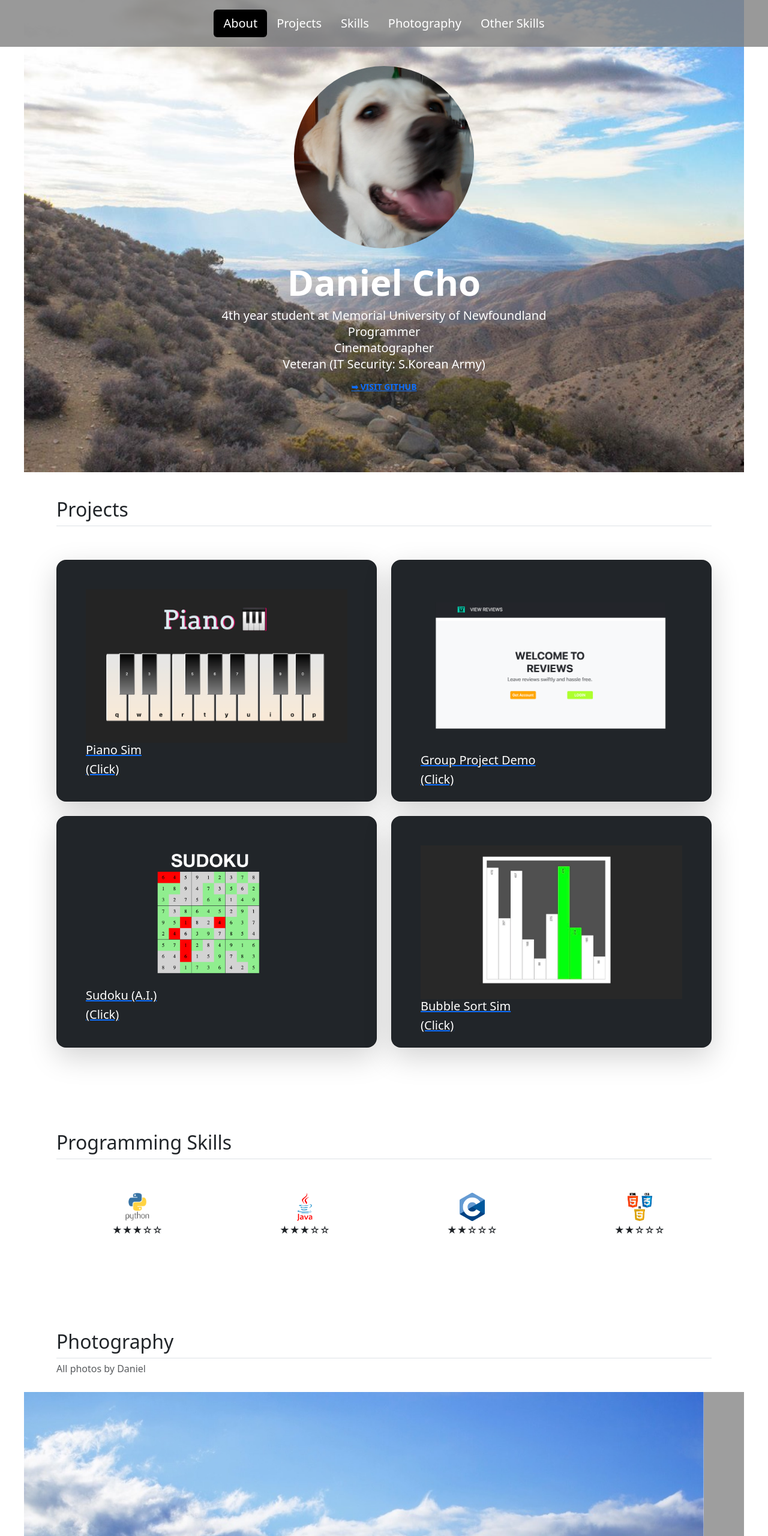
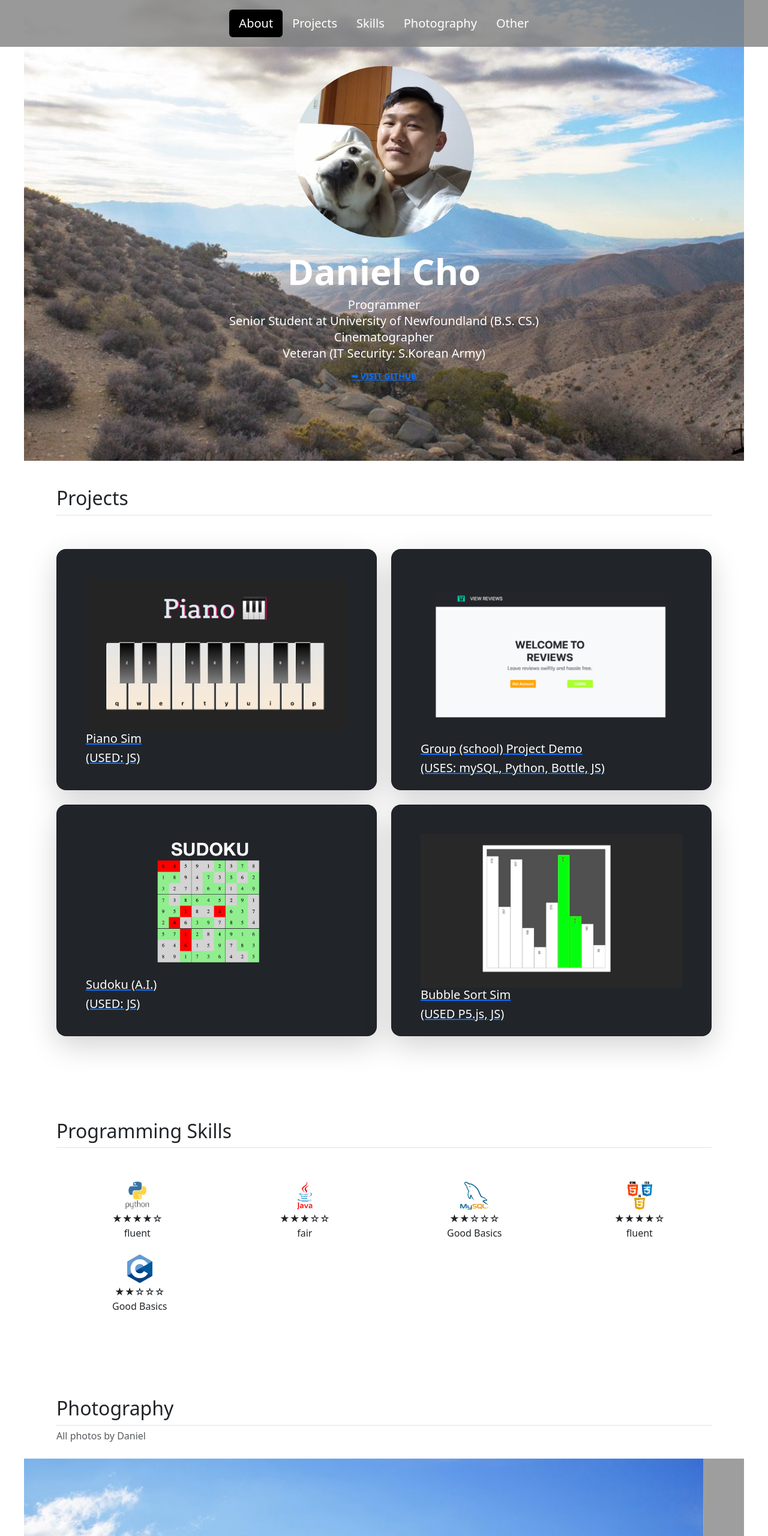
Before and after one commit to Daniel202115911/web-page, a plain HTML site: page index.html in a window 1280 px wide. Shown: the top 2560 px of the page at 60% size. Drawn offline with nearby package versions, Linux system fonts and the light colour scheme; grey boxes are pictures that could not be loaded.

Commit message:
2024 revamp

```diff
--- a/index.html
+++ b/index.html
@@ -19,7 +19,7 @@
         <li class="nav-item"><a href="#projects-anchor" class="nav-link">Projects</a></li>
         <li class="nav-item"><a href="#skills-anchor" class="nav-link">Skills</a></li>
         <li class="nav-item"><a href="#photography-anchor" class="nav-link">Photography</a></li>
-        <li class="nav-item"><a href="#other-anchor" class="nav-link">Other Skills</a></li>
+        <li class="nav-item"><a href="#other-anchor" class="nav-link">Other</a></li>
       </ul>
     </header>
   </div>
@@ -29,12 +29,12 @@
   <div class ="head-container">
     <div class="featurette" id = "about-me">
         <div class="col-lg-6 col-xl-6 top-row-left">
-            <img class ="daisy" src="images/daisy2.jpg" width="200" height="200">
+            <img class ="daisy" src="images/portrait1.png" width="200" height="200">
           </div>
         <div class="col-lg-6 col-xl-6 top-row-right">
           <h2 class="name">Daniel Cho</h2>
-          <h2 class="lead"> 4th year student at Memorial University of Newfoundland</h2>
           <h2 class="lead"> Programmer</h2>
+          <h2 class="lead"> Senior Student at University of Newfoundland (B.S. CS.)</h2>
           <h2 class="lead"> Cinematographer</h2>
           <h2 class="lead"> Veteran (IT Security: S.Korean Army)</h2>
           <a href="https://github.com/Daniel-GIT-CONTRIBUTE">
@@ -59,7 +59,7 @@
                   <div class="d-flex flex-column h-100 p-5 pb-3 text-white text-shadow-1">
                   <img src="images/piano.jpg">
                   <h5>Piano Sim</h5>
-                  <h5>(Click)</h5>
+                  <h5>(USED: JS)</h5>
                   </div>
                 </div>
             </a>
@@ -70,8 +70,8 @@
                 <div class="card card-cover h-100 overflow-hidden text-bg-dark rounded-4 shadow-lg" style="background-image: url('unsplash-photo-1.jpg');">
                   <div class="d-flex flex-column h-100 p-5 pb-3 text-white text-shadow-1">
                   <img src="images/group_project.png">
-                  <h5>Group Project Demo</h5>
-                  <h5>(Click)</h5>
+                  <h5>Group (school) Project Demo</h5>
+                  <h5>(USES: mySQL, Python, Bottle, JS)</h5>
                   </div>
                 </div>
             </a>
@@ -83,7 +83,7 @@
                   <div class="d-flex flex-column h-100 p-5 pb-3 text-white text-shadow-1">
                   <img src="images/sudoku.png">
                   <h5>Sudoku (A.I.)</h5>
-                  <h5>(Click)</h5>
+                  <h5>(USED: JS)</h5>
                   </div>
                 </div>
             </a>
@@ -95,7 +95,7 @@
                   <div class="d-flex flex-column h-100 p-5 pb-3 text-white text-shadow-1">
                   <img src="images/sort.jpg">
                   <h5>Bubble Sort Sim</h5>
-                  <h5>(Click)</h5>
+                  <h5>(USED P5.js, JS)</h5>
                   </div>
                 </div>
             </a>
@@ -109,34 +109,51 @@
       <div class="container px-4 py-5" id="skills">
           <h2 class="pb-2 border-bottom">Programming Skills</h2>
 
+
           <div class="row row-cols-2 row-cols-sm-2 row-cols-md-2 row-cols-lg-4 g-4 py-5">
             <div class="col d-flex align-items-start">
-              <svg class="bi text-body-secondary flex-shrink-0 me-3" width="1.75em" height="1.75em"><use xlink:href="#bootstrap"></use></svg>
-              <div class="logo-div">
+              <svg class="bi text-body-secondary flex-shrink-0 me-3" width="1.75em" height="1.75em"><use xlink:href="#home"></use></svg>
+              <div class ="logo-div">
                 <img class="logo" src ="images/python.png" height="50px">
-                <!-- <h3 class="fw-bold mb-0 fs-4 text-body-emphasis">Python</h3> -->
-                <p>★★★☆☆</p>
+                <p class = 'fluency'>★★★★☆</p>
+                <p class = 'fluency'>fluent</p>
               </div>
             </div>
+
+
             <div class="col d-flex align-items-start">
-              <svg class="bi text-body-secondary flex-shrink-0 me-3" width="1.75em" height="1.75em"><use xlink:href="#cpu-fill"></use></svg>
-              <div class="logo-div">
+              <svg class="bi text-body-secondary flex-shrink-0 me-3" width="1.75em" height="1.75em"><use xlink:href="#home"></use></svg>
+              <div class ="logo-div">
                 <img class="logo" src ="images/java.png" height="50px">
-                <p>★★★☆☆</p>
+                <p class = 'fluency'>★★★☆☆</p>
+                <p class = 'fluency'>fair</p>
               </div>
             </div>
+
             <div class="col d-flex align-items-start">
-              <svg class="bi text-body-secondary flex-shrink-0 me-3" width="1.75em" height="1.75em"><use xlink:href="#calendar3"></use></svg>
-              <div class="logo-div">
-                <img class="logo" src ="images/c.png" height="50px">
-                <p>★★☆☆☆</p>
+              <svg class="bi text-body-secondary flex-shrink-0 me-3" width="1.75em" height="1.75em"><use xlink:href="#home"></use></svg>
+              <div class ="logo-div">
+                <img class="logo" src ="images/mysql.png" height="50px">
+                <p class = 'fluency'>★★☆☆☆</p>
+                <p class = 'fluency'>Good Basics</p>
               </div>
             </div>
+
             <div class="col d-flex align-items-start">
               <svg class="bi text-body-secondary flex-shrink-0 me-3" width="1.75em" height="1.75em"><use xlink:href="#home"></use></svg>
-              <div class="logo-div">
+              <div class ="logo-div">
                 <img class="logo" src ="images/js.png" height="50px">
-                <p>★★☆☆☆</p>
+                <p class = 'fluency'>★★★★☆</p>
+                <p class = 'fluency'>fluent</p>
+              </div>
+            </div>
+
+            <div class="col d-flex align-items-start">
+              <svg class="bi text-body-secondary flex-shrink-0 me-3" width="1.75em" height="1.75em"><use xlink:href="#home"></use></svg>
+              <div class ="logo-div">
+                <img class="logo" src ="images/c.png" height="50px">
+                <p class = 'fluency'>★★☆☆☆</p>
+                <p class = 'fluency'>Good Basics</p>
               </div>
             </div>
 
@@ -227,9 +244,33 @@
     <hr class="featurette-divider" id="other-anchor">
 
     <div class="container px-4 py-5 other-skills" id="other-skills">
-        <h2 class="pb-2 border-bottom">Other Skills</h2>
+        <h2 class="pb-2 border-bottom">Other Qualifications</h2>
+
+
 
         <div class="row row-cols-1 row-cols-sm-2 row-cols-md-3 row-cols-lg-4 g-4 py-5">
+
+          <div class="col d-flex align-items-start">
+            <svg class="bi text-body-secondary flex-shrink-0 me-3" width="1.75em" height="1.75em"><use xlink:href="#home"></use></svg>
+            <div>
+              <h3 class="fw-bold mb-0 fs-4 text-body-emphasis">Education</h3>
+              <p>B.S. CS.(May2024)</p>
+              <h5>• Senior at MUN</h5>
+              <h5>• Graduation May 2024</h5>
+              <h5>• Program: Bachelor of Science: Computer Science</h5>
+            </div>
+          </div>
+
+          <div class="col d-flex align-items-start">
+            <svg class="bi text-body-secondary flex-shrink-0 me-3" width="1.75em" height="1.75em"><use xlink:href="#home"></use></svg>
+            <div>
+              <h3 class="fw-bold mb-0 fs-4 text-body-emphasis">Education</h3>
+              <!-- <p>Associate's</p> -->
+              <h5>• Associate's Degree: Behavioral Science</h5>
+              <h5>• Associate's Degree: Humanities</h5>
+              <h5>• Associate's Degree: Sociology</h5>
+            </div>
+          </div>
           <div class="col d-flex align-items-start">
             <svg class="bi text-body-secondary flex-shrink-0 me-3" width="1.75em" height="1.75em"><use xlink:href="#bootstrap"></use></svg>
             <div>
@@ -250,7 +291,7 @@
             <svg class="bi text-body-secondary flex-shrink-0 me-3" width="1.75em" height="1.75em"><use xlink:href="#cpu-fill"></use></svg>
             <div>
               <h3 class="fw-bold mb-0 fs-4 text-body-emphasis">German</h3>
-              <p>Intermediate</p>
+              <p>Academically Intermediate</p>
               <h5>(3 years self-taught)</h5>
             </div>
           </div>
@@ -279,18 +320,6 @@
               <h3 class="fw-bold mb-0 fs-4 text-body-emphasis">MS Excel</h3>
               <p>★★★★☆</p>
               <h5>(Photoshop/Premiere Pro/Final Cut)</h5>
-            </div>
-          </div>
-
-
-          <div class="col d-flex align-items-start">
-            <svg class="bi text-body-secondary flex-shrink-0 me-3" width="1.75em" height="1.75em"><use xlink:href="#home"></use></svg>
-            <div>
-              <h3 class="fw-bold mb-0 fs-4 text-body-emphasis">Education</h3>
-              <!-- <p>Associate's</p> -->
-              <h5>• Associate's Degree: Behavioral Science</h5>
-              <h5>• Associate's Degree: Humanities</h5>
-              <h5>• Associate's Degree: Sociology</h5>
             </div>
           </div>
 
--- a/index.js
+++ b/index.js
@@ -7,10 +7,10 @@
   const isHomepage = window.location.pathname === "/";
 
   // Enable the download link if not on the homepage
-  if (!isHomepage) {
+  {/* if (!isHomepage) {
     const downloadLink = document.getElementById("homepage-download");
     if (downloadLink) {
       downloadLink.removeAttribute("disabled");
     }
-  }
+  } */}
 </script>
--- a/styles.css
+++ b/styles.css
@@ -286,3 +286,8 @@
     padding: 15px;
     color:darks;
 }
+
+.fluency{
+    padding-bottom: 0px;
+    margin-bottom: 0px;
+}
```
Also changed, not shown: images/mysql.png (added), images/portrait1.png (added), 1 other file.
